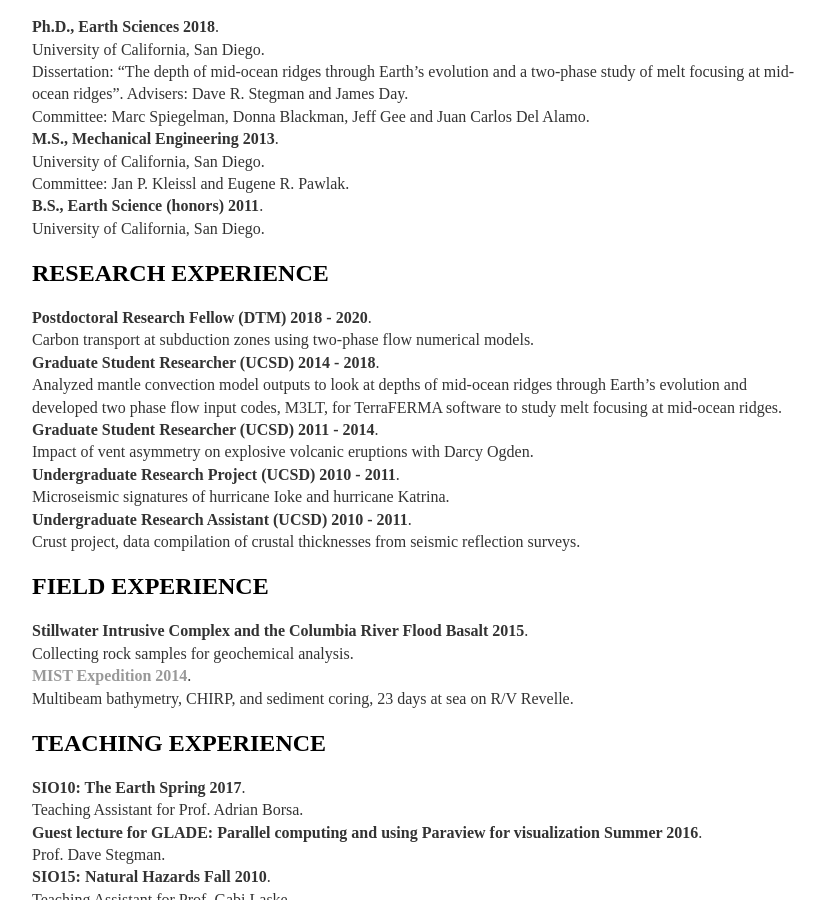
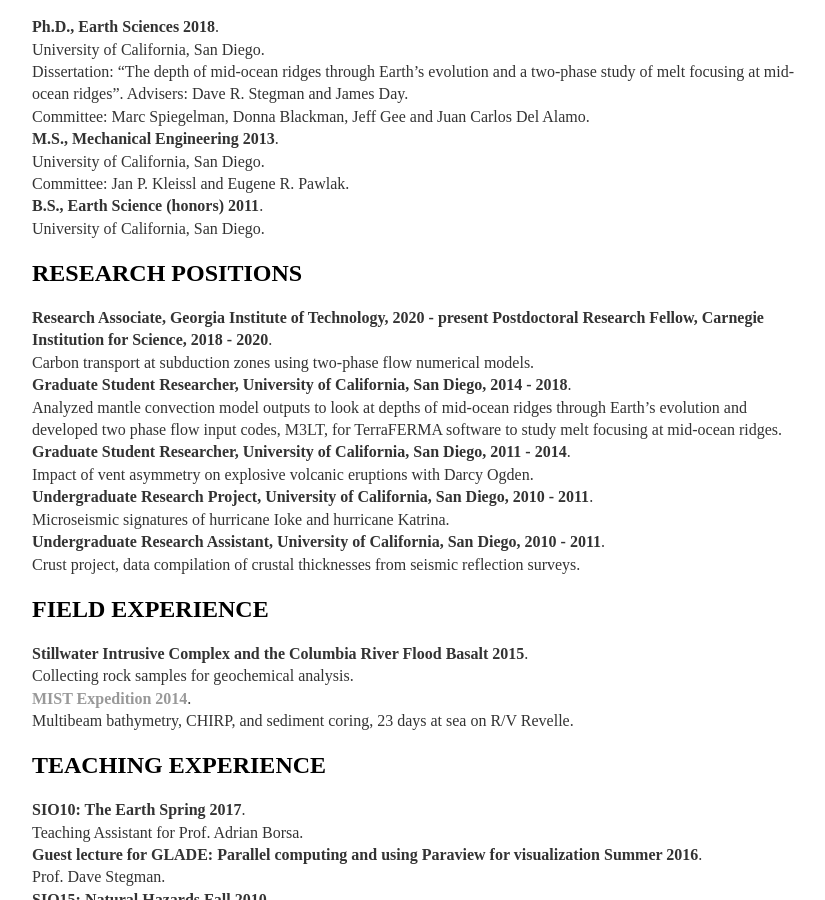
Before and after one commit to joycesim/joycesim.github.io, a Jekyll site: the page built from cv/index.md, in a window 1280 px wide and 900 px high, scrolled down 409 px. Shown: the whole window, without its empty margins (224-1049 px from the left). Built offline with Jekyll 4.4.1, drawn with Linux system fonts in a browser that asks for light colours; some of the changed text lies outside the part shown.

Commit message:
Update index.md

```diff
--- a/cv/index.md
+++ b/cv/index.md
@@ -21,16 +21,17 @@
 **B.S., Earth Science (honors) 2011**.
 University of California, San Diego.
 
-## RESEARCH EXPERIENCE
-**Postdoctoral Research Fellow (DTM) 2018 - 2020**.
+## RESEARCH POSITIONS
+**Research Associate, Georgia Institute of Technology, 2020 - present**
+**Postdoctoral Research Fellow, Carnegie Institution for Science, 2018 - 2020**.
 Carbon transport at subduction zones using two-phase flow numerical models.
-**Graduate Student Researcher (UCSD) 2014 - 2018**.
+**Graduate Student Researcher, University of California, San Diego, 2014 - 2018**.
 Analyzed mantle convection model outputs to look at depths of mid-ocean ridges through Earth's evolution and developed two phase flow input codes, M3LT, for TerraFERMA software to study melt focusing at mid-ocean ridges.
-**Graduate Student Researcher (UCSD) 2011 - 2014**.
+**Graduate Student Researcher, University of California, San Diego, 2011 - 2014**.
 Impact of vent asymmetry on explosive volcanic eruptions with Darcy Ogden.
-**Undergraduate Research Project (UCSD) 2010 - 2011**.
+**Undergraduate Research Project, University of California, San Diego, 2010 - 2011**.
 Microseismic signatures of hurricane Ioke and hurricane Katrina.
-**Undergraduate Research Assistant (UCSD) 2010 - 2011**.
+**Undergraduate Research Assistant, University of California, San Diego, 2010 - 2011**.
 Crust project, data compilation of crustal thicknesses from seismic reflection surveys.
 
 ## FIELD EXPERIENCE
@@ -76,6 +77,7 @@
 [1] **S.J. Sim**, D.R. Stegman, N. Coltice, (2016) Influence of Continental growth on mid-ocean ridge depth, *Geochem. Geophys. Geosyst.*, 17 (11), 4425-4437,  https://doi.org/10.1002/2016GC006629.
 
 ## INVITED PRESENTATIONS
+[16] Sections DI007 and DI009, AGU Virtual Fall meeting, 2020
 [15] University of California, Davis, 2020.
 [14] Guy F. Atkinson Distinguished Lecture Series (Virtual), University of Utah, 2020.
 [13] [Geodynamics and Tectonics Virtual Seminar, 2020](https://www.youtube.com/watch?v=Sswf_4NkMvc).
@@ -99,6 +101,7 @@
 **Mechanical Engineering Graduate Women group (UCSD)** 2014 - 2016.
 
 ## CONFERENCE PRESENTATIONS
+[15] **Fall AGU meeting**, Virtual, 2020.
 [14] **Fall AGU meeting**, San Francisco, 2019. "[Carbon solubility in the subducting slab and mantle wedge](https://www.youtube.com/watch?v=EU2N0_0KZz8)".
 [13] **Fall AGU meeting**, San Francisco, 2019. "[(Invited) Melt focusing beneath mid-ocean ridges](https://www.youtube.com/watch?v=3lsfoYLv-20)".
 [12] **FEniCS workshop**, Carnegie Institution for Science, DC, 2019. "Melt transport beneath mid-ocean ridges".
```
